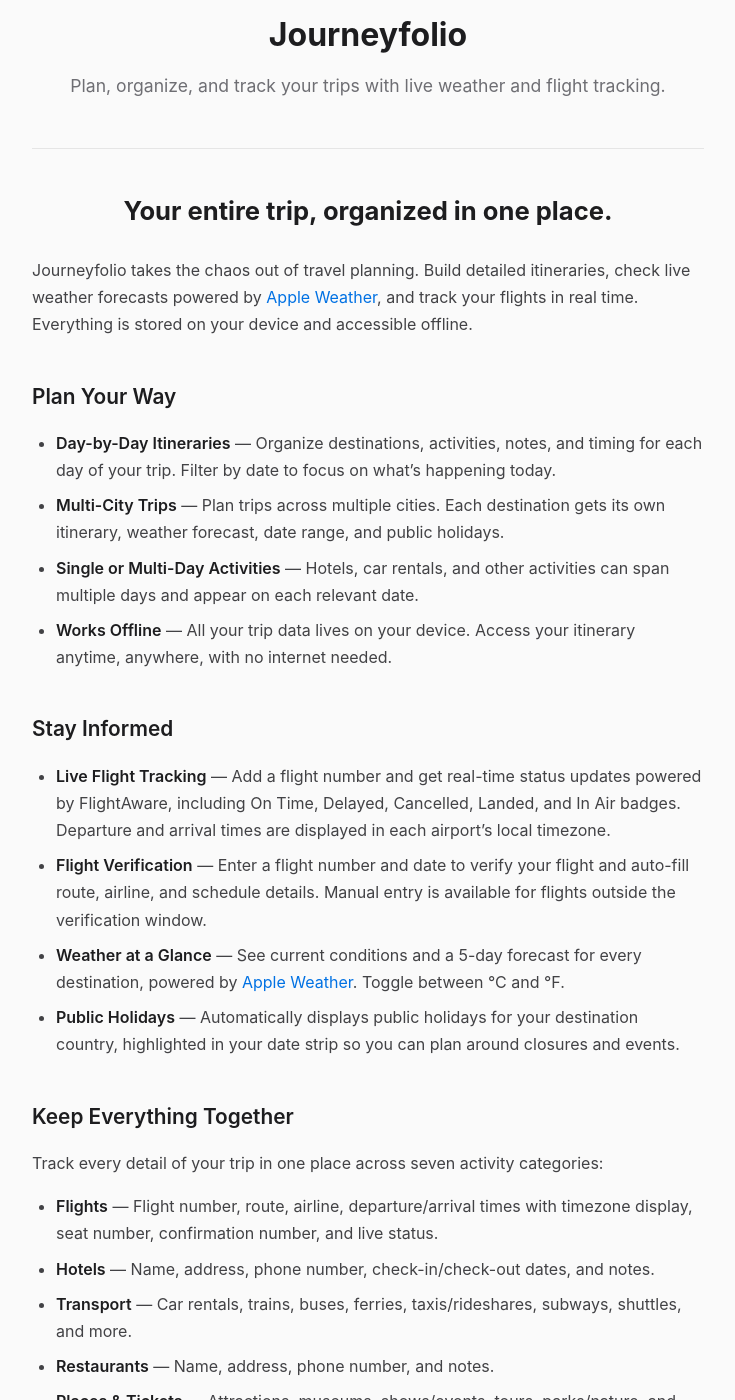
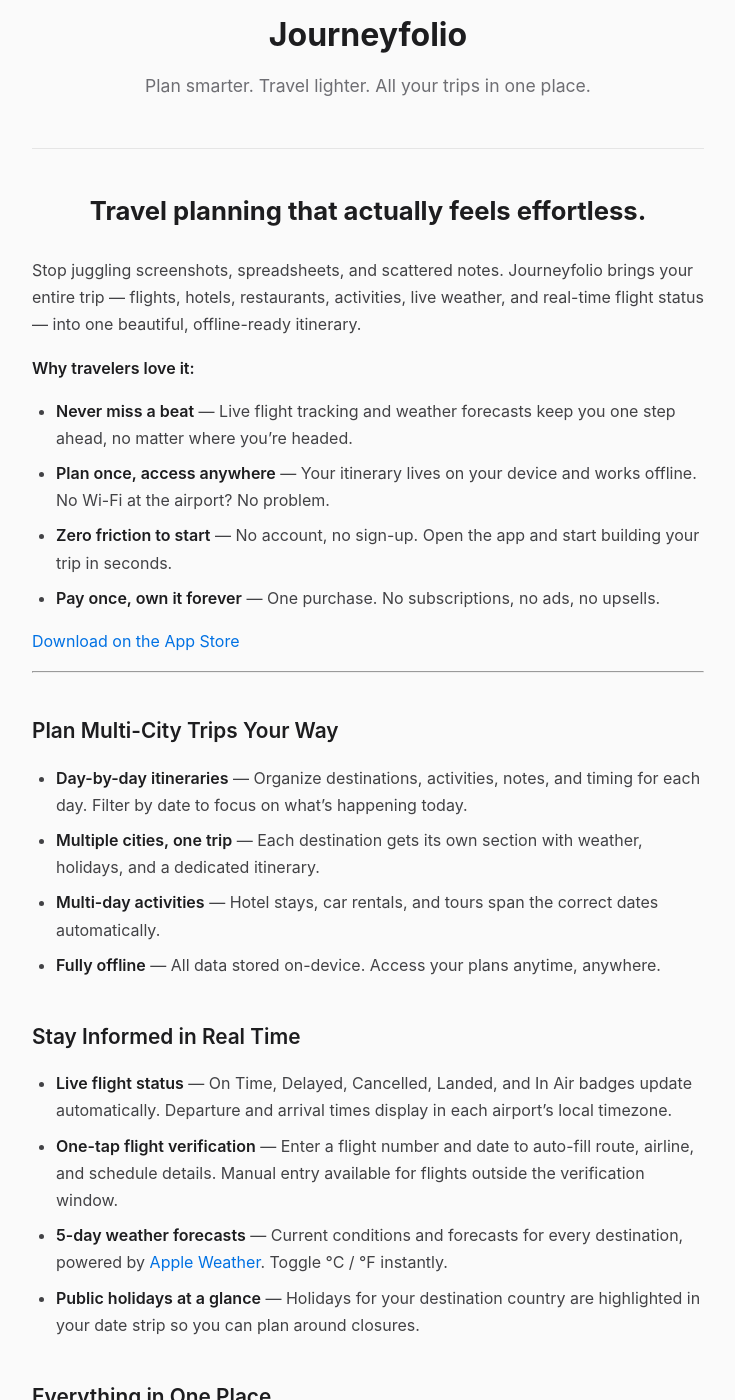
Before and after one commit to bartlettbutter/app_public_pages, a Jekyll site: the page built from marketing-url/journeyfolio/index.md, in a window 1280 px wide and 1400 px high, scrolled down 220 px. Shown: the whole window, without its empty margins (272-1007 px from the left). Built offline with Jekyll 4.4.1, drawn with Linux system fonts in a browser that asks for light colours; some of the changed text lies outside the part shown.

Commit message:
Optimize Journeyfolio marketing, support, and privacy policy pages

```diff
--- a/marketing-url/journeyfolio/index.md
+++ b/marketing-url/journeyfolio/index.md
@@ -2,68 +2,73 @@
 layout: default
 title: Journeyfolio
 app_icon: /app_public_pages/marketing-url/journeyfolio/icon_Journeyfolio.png
-app_description: "Plan, organize, and track your trips with live weather and flight tracking."
+app_description: "Plan smarter. Travel lighter. All your trips in one place."
 ---
 
-# Your entire trip, organized in one place.
+# Travel planning that actually feels effortless.
 
-Journeyfolio takes the chaos out of travel planning. Build detailed itineraries, check live weather forecasts powered by [Apple Weather](https://weatherkit.apple.com/legal-attribution.html), and track your flights in real time. Everything is stored on your device and accessible offline.
+Stop juggling screenshots, spreadsheets, and scattered notes. Journeyfolio brings your entire trip — flights, hotels, restaurants, activities, live weather, and real-time flight status — into one beautiful, offline-ready itinerary.
 
-## Plan Your Way
+**Why travelers love it:**
 
-- **Day-by-Day Itineraries** — Organize destinations, activities, notes, and timing for each day of your trip. Filter by date to focus on what's happening today.
-- **Multi-City Trips** — Plan trips across multiple cities. Each destination gets its own itinerary, weather forecast, date range, and public holidays.
-- **Single or Multi-Day Activities** — Hotels, car rentals, and other activities can span multiple days and appear on each relevant date.
-- **Works Offline** — All your trip data lives on your device. Access your itinerary anytime, anywhere, with no internet needed.
+- **Never miss a beat** — Live flight tracking and weather forecasts keep you one step ahead, no matter where you're headed.
+- **Plan once, access anywhere** — Your itinerary lives on your device and works offline. No Wi-Fi at the airport? No problem.
+- **Zero friction to start** — No account, no sign-up. Open the app and start building your trip in seconds.
+- **Pay once, own it forever** — One purchase. No subscriptions, no ads, no upsells.
 
-## Stay Informed
+[Download on the App Store](#){: .cta-link }
 
-- **Live Flight Tracking** — Add a flight number and get real-time status updates powered by FlightAware, including On Time, Delayed, Cancelled, Landed, and In Air badges. Departure and arrival times are displayed in each airport's local timezone.
-- **Flight Verification** — Enter a flight number and date to verify your flight and auto-fill route, airline, and schedule details. Manual entry is available for flights outside the verification window.
-- **Weather at a Glance** — See current conditions and a 5-day forecast for every destination, powered by [Apple Weather](https://weatherkit.apple.com/legal-attribution.html). Toggle between °C and °F.
-- **Public Holidays** — Automatically displays public holidays for your destination country, highlighted in your date strip so you can plan around closures and events.
+---
 
-## Keep Everything Together
+## Plan Multi-City Trips Your Way
 
-Track every detail of your trip in one place across seven activity categories:
+- **Day-by-day itineraries** — Organize destinations, activities, notes, and timing for each day. Filter by date to focus on what's happening today.
+- **Multiple cities, one trip** — Each destination gets its own section with weather, holidays, and a dedicated itinerary.
+- **Multi-day activities** — Hotel stays, car rentals, and tours span the correct dates automatically.
+- **Fully offline** — All data stored on-device. Access your plans anytime, anywhere.
 
-- **Flights** — Flight number, route, airline, departure/arrival times with timezone display, seat number, confirmation number, and live status.
-- **Hotels** — Name, address, phone number, check-in/check-out dates, and notes.
-- **Transport** — Car rentals, trains, buses, ferries, taxis/rideshares, subways, shuttles, and more.
-- **Restaurants** — Name, address, phone number, and notes.
-- **Places & Tickets** — Attractions, museums, shows/events, tours, parks/nature, and shopping.
-- **Insurance** — Travel insurance details and notes.
-- **Other** — Anything else you want to remember.
+## Stay Informed in Real Time
 
-## Helpful Extras
+- **Live flight status** — On Time, Delayed, Cancelled, Landed, and In Air badges update automatically. Departure and arrival times display in each airport's local timezone.
+- **One-tap flight verification** — Enter a flight number and date to auto-fill route, airline, and schedule details. Manual entry available for flights outside the verification window.
+- **5-day weather forecasts** — Current conditions and forecasts for every destination, powered by [Apple Weather](https://weatherkit.apple.com/legal-attribution.html). Toggle °C / °F instantly.
+- **Public holidays at a glance** — Holidays for your destination country are highlighted in your date strip so you can plan around closures.
 
-- **Location Search** — Search for hotels, restaurants, attractions, and other points of interest near your destination. Results include name, address, and phone number, which are automatically added to your activity. Selected locations display a map preview you can tap to expand.
-- **Smart Destination Input** — Type a city, country, or even a misspelled name and Journeyfolio resolves it to the correct destination with country information for weather and holidays.
-- **Pin Trips** — Swipe to pin your most important trips to the top of the list for quick access.
-- **Year Grouping** — Trips are organized by year so you can easily browse past and upcoming journeys.
+## Everything in One Place
 
-## Simple by Design
+Seven activity categories keep every detail organized:
 
-- **No Account Required** — Open the app and start planning. No sign-up, no login.
-- **One-Time Purchase** — Pay once, use forever. No subscriptions, no ads.
-- **Privacy First** — Your data stays on your device. No analytics, no tracking, no data collection.
+- **Flights** — Number, route, airline, times with timezone, seat, confirmation, and live status.
+- **Hotels** — Address, phone, check-in/out dates, and notes.
+- **Transport** — Car rentals, trains, buses, ferries, rideshares, subways, shuttles.
+- **Restaurants** — Name, address, phone, and notes.
+- **Places & Tickets** — Attractions, museums, events, tours, parks, shopping.
+- **Insurance** — Policy details and notes.
+- **Other** — Anything else worth remembering.
+
+## Smart Features That Save Time
+
+- **Location search** — Find hotels, restaurants, and attractions near your destination. Tap a result to auto-fill details and see a map preview.
+- **Smart destination input** — Type a city, country, or even a misspelled name and Journeyfolio resolves it correctly.
+- **Pin trips** — Swipe to pin important trips to the top of your list.
+- **Year grouping** — Browse past and upcoming journeys organized by year.
 
 ## How It Works
 
-1. **Create a trip** — add a name and your destination city
-2. **Build your itinerary** — add flights, hotels, restaurants, and activities day by day
-3. **Stay informed** — check live weather, verify flights, and see public holidays
-4. **Travel with confidence** — access everything offline, anytime
+1. **Create a trip** — Add a name and destination city.
+2. **Build your itinerary** — Add flights, hotels, restaurants, and activities day by day.
+3. **Stay informed** — Check live weather, verify flights, and see public holidays.
+4. **Travel with confidence** — Access everything offline, anytime.
 
-## Your Privacy, Protected
+## Private by Default
 
-All trip data stays on your device. No accounts, no analytics, no ads. Nothing is uploaded to external servers.
+All trip data stays on your device. No accounts, no analytics, no ads, no data collection. Nothing is uploaded to external servers.
 
 Read our full [Privacy Policy](https://bartlettbutter.github.io/app_public_pages/privacy-policies/journeyfolio/).
 
 ## Compatibility
 
-Journeyfolio requires iOS 18.0 or later.
+Requires iOS 18.0 or later.
 
 ## Need Help?
 
--- a/support-url/journeyfolio/index.md
+++ b/support-url/journeyfolio/index.md
@@ -5,120 +5,148 @@ app_icon: /app_public_pages/support-url/journeyfolio/icon_Journeyfolio.png
 app_description: "Support"
 ---
 
-Welcome to the Journeyfolio support page. Below you'll find answers to common questions and ways to get help.
+We're here to help you get the most out of Journeyfolio. Browse the answers below, or reach out directly — we're happy to assist.
 
-## Frequently Asked Questions
+---
+
+## Getting Started
 
 ### How much does Journeyfolio cost?
 
-Journeyfolio is a one-time purchase on the App Store. There are no subscriptions and no ads.
+Journeyfolio is a one-time purchase on the App Store. No subscriptions, no ads, no in-app purchases. Buy it once and it's yours.
+
+### Do I need to create an account?
+
+No. There's no sign-up, no login, and no account to manage. Open the app and start planning immediately.
+
+### What iOS version do I need?
+
+Journeyfolio requires iOS 18.0 or later on iPhone.
+
+---
+
+## Your Data
 
 ### Where is my trip data stored?
 
-All trip information, including destinations, dates, activities, flight numbers, hotel details, confirmation numbers, and notes, is stored locally on your device. Nothing is uploaded to external servers. There is no cloud sync or backup.
+Everything — destinations, dates, activities, flight numbers, hotel details, confirmation numbers, and notes — is stored locally on your device. Nothing is uploaded to external servers. There is no cloud sync or backup.
+
+### Is my data private?
+
+Yes. Journeyfolio collects no personal data, has no analytics, and runs no advertising. Your trip information stays on your device. See our full [Privacy Policy](https://bartlettbutter.github.io/app_public_pages/privacy-policies/journeyfolio/) for details.
+
+### What happens if I delete the app?
+
+Uninstalling Journeyfolio permanently removes all stored trip data. Since there is no cloud backup, this cannot be undone. We recommend keeping the app installed to preserve your data.
+
+---
+
+## Trip Planning
+
+### Can I plan a trip with multiple cities?
+
+Yes. Add multiple destination cities to a single trip. Each city gets its own itinerary section, weather forecast, date range, and public holidays. Tap a multi-city trip to see all destinations, then tap a city to view its activities.
+
+### What types of activities can I add?
+
+Seven categories cover everything you need:
+
+- **Flights** — Flight number, seat, confirmation number, and live status
+- **Hotels** — Address, phone, check-in/check-out dates, and notes
+- **Transport** — Car rentals, trains, buses, ferries, rideshares, subways, shuttles
+- **Restaurants** — Address and phone number
+- **Places & Tickets** — Attractions, museums, events, tours, parks, shopping
+- **Insurance** — Travel insurance details
+- **Other** — Anything else
+
+### Can activities span multiple days?
+
+Yes. Toggle "Multi-day" when adding an activity (like a hotel stay or car rental) to set start and end dates. The activity appears on each day it spans.
+
+### How do I find hotels and restaurants near my destination?
+
+Use the built-in location search when adding a hotel, restaurant, transport, or places activity. Type a name or keyword, tap a result to auto-fill details, and see a map preview of the location.
+
+### How do I pin or delete a trip?
+
+- **Pin:** Swipe right on a trip to pin it to the top of your list. Swipe right again to unpin.
+- **Delete:** Swipe left on a trip or activity. A confirmation prompt appears before permanent deletion.
+
+---
+
+## Weather & Flights
+
+### How do weather forecasts work?
+
+Add a destination city and Journeyfolio automatically fetches current conditions and a 5-day forecast using [Apple Weather](https://weatherkit.apple.com/legal-attribution.html). Toggle between °C and °F on the weather card. If Apple Weather is temporarily unavailable, OpenWeatherMap is used as a fallback.
+
+### How does flight tracking work?
+
+Add a flight activity, enter your flight number and departure date, then tap "Verify Flight." Journeyfolio auto-fills the route, airline, and departure/arrival times (displayed in each airport's local timezone). For flights within 24 hours of departure, live status badges — On Time, Delayed, Cancelled, Landed, In Air — appear on your flight card.
+
+Schedule verification covers flights up to 12 months in the future and 3 months in the past. For dates outside this range, enter details manually.
+
+### How do public holidays work?
+
+Journeyfolio automatically displays public holidays for your destination's country. Holiday dates are highlighted in the date strip with a soft yellow background. Tap a holiday date to see the holiday name.
 
 ### Do I need an internet connection?
 
-Your trip data is stored locally and accessible offline. An internet connection is only needed for:
+Your trip data is always accessible offline. An internet connection is only needed for:
 - Live weather forecasts
-- Flight schedule verification and status updates
+- Flight verification and status updates
 - Public holiday information
-- Location search (finding hotels, restaurants, and points of interest)
+- Location search
 
-### Can I plan a trip with multiple cities?
-
-Yes. You can add multiple destination cities to a single trip. Each city gets its own itinerary section, weather forecast, date range, and public holidays. Tap a multi-city trip to see all your destinations, then tap a city to view its activities.
-
-### How do I get weather forecasts?
-
-Add a destination city and Journeyfolio will automatically fetch current conditions and a 5-day forecast using [Apple Weather](https://weatherkit.apple.com/legal-attribution.html). You can toggle between Celsius and Fahrenheit directly on the weather card. If Apple Weather is temporarily unavailable, OpenWeatherMap is used as a fallback.
-
-### How does flight tracking work?
-
-Add a flight activity and enter your flight number and departure date. Tap "Verify Flight" to look up the schedule. Journeyfolio will auto-fill the route, airline, and departure/arrival times (displayed in each airport's local timezone). For flights within 24 hours, live status badges (On Time, Delayed, Cancelled, Landed, In Air) appear on your flight card.
-
-Schedule verification is available for flights up to 12 months in the future and 3 months in the past. For dates outside this range, you can enter flight details manually.
-
-### How do public holidays work?
-
-Journeyfolio automatically displays public holidays for your trip destination's country. Holiday dates are highlighted in the date strip with a soft yellow background. Tap a holiday date to see the holiday name displayed below the date strip.
-
-### What types of activities can I add?
-
-Journeyfolio supports seven categories:
-
-- **Flights** — With flight number, seat, confirmation number, and live status
-- **Hotels** — With address, phone, check-in/check-out dates, and notes
-- **Transport** — Car rentals, trains, buses, ferries, taxis/rideshares, subways, shuttles
-- **Restaurants** — With address and phone number
-- **Places & Tickets** — Attractions, museums, shows/events, tours, parks/nature, shopping
-- **Insurance** — Travel insurance details
-- **Other** — Anything else
-
-Hotels, transport, restaurants, and places support built-in location search to find and attach a place with its address and phone number.
-
-### Can activities span multiple days?
-
-Yes. When adding an activity (such as a hotel stay or car rental), toggle "Multi-day" to set a start and end date. The activity will appear on each day it spans when you filter by date.
-
-### How do I find hotels and restaurants near my destination?
-
-When adding a hotel, restaurant, transport, or places activity, use the built-in location search. Type a name or keyword and results will appear with name, address, and phone number. Tap a result to auto-fill the details and see a map preview of the location.
-
-### How do I pin a trip?
-
-Swipe right on a trip in your list to pin it. Pinned trips stay at the top in a dedicated section for quick access. Swipe right again to unpin.
-
-### How do I delete a trip or activity?
-
-Swipe left on a trip or activity to delete it. A confirmation prompt will appear before deletion. All associated data will be permanently removed.
-
-### What does the destination input support?
-
-You can type a city name (e.g., "Tokyo"), a country name (e.g., "France", which resolves to Paris), or even a misspelled name. Journeyfolio uses smart matching to resolve your input to the correct destination.
-
-### Is my data private?
-
-Yes. All trip data stays on your device. No personal data is collected or transmitted. See our full [Privacy Policy](https://bartlettbutter.github.io/app_public_pages/privacy-policies/journeyfolio/) for details.
+---
 
 ## Troubleshooting
 
 ### Weather forecasts aren't loading
 
-Make sure your device is connected to Wi-Fi or cellular data. If the issue persists, check that the destination city name is spelled correctly. Weather data is provided by [Apple Weather](https://weatherkit.apple.com/legal-attribution.html) with OpenWeatherMap as a fallback.
+Check that your device has an internet connection and that the destination city name is correct. Weather data is provided by [Apple Weather](https://weatherkit.apple.com/legal-attribution.html) with OpenWeatherMap as a fallback.
 
 ### Flight verification says "No flight found"
 
-- Verify that the flight number is entered correctly (e.g., "JL001" or "AA100").
-- Check that the departure date is correct.
-- Schedule verification is available for flights within 3 months in the past to 12 months in the future. For dates outside this range, use manual entry.
-- Some regional or charter flights may not be available in the database.
+- Double-check the flight number format (e.g., "JL001" or "AA100").
+- Confirm the departure date is correct.
+- Verification covers 3 months past to 12 months future. For dates outside this range, use manual entry.
+- Some regional or charter flights may not be in the database.
 
 ### Flight status isn't showing
 
-Live flight status is only available for flights within approximately 24 hours of departure. For flights further out, the verified schedule information (route, times, airline) will still be displayed.
+Live status badges only appear for flights within approximately 24 hours of departure. Verified schedule information (route, times, airline) is still displayed for flights further out.
 
 ### Location search isn't returning results
 
-Make sure you have an internet connection. Try a more specific search term (e.g., "Hilton Tokyo" instead of "hotel"). Location search works best with specific place names or addresses.
+Ensure you have an internet connection. Try a more specific term (e.g., "Hilton Tokyo" instead of "hotel"). Location search works best with specific place names.
 
 ### Public holidays aren't showing
 
-Holidays require a valid country code for your destination. If you entered a destination that couldn't be resolved to a specific country, holidays may not appear. Try editing the destination to a more specific city name (e.g., "Paris, France" instead of just "Paris").
+Holidays require a valid country for your destination. If the destination couldn't be resolved to a country, try a more specific city name (e.g., "Paris, France").
 
-### The app is crashing
+### The app is crashing or behaving unexpectedly
 
-Make sure you're running the latest version of Journeyfolio from the App Store. If the problem continues, try restarting your device.
+1. Make sure you're running the latest version from the App Store.
+2. Restart the app.
+3. Restart your device.
+4. If the issue persists, email us with a description of what happened.
 
 ### My trip data seems to be missing
 
-Trip data is stored locally and preserved across app updates. Try restarting the app or your device. Note that uninstalling the app will permanently delete all trip data since there is no cloud backup. If your data is still missing after a restart, please email us at [bartlettbutter@gmail.com](mailto:bartlettbutter@gmail.com).
+Trip data is preserved across app updates. Try restarting the app or your device. Note that uninstalling the app permanently deletes all data (no cloud backup). If data is still missing after a restart, please contact us.
 
-## Compatibility
-
-- iOS 18.0 or later
-- iPhone
+---
 
 ## Contact Us
 
-If your question isn't answered here, please email us at [bartlettbutter@gmail.com](mailto:bartlettbutter@gmail.com) and we'll get back to you.
+Can't find what you're looking for? We'd love to hear from you.
+
+**Email:** [bartlettbutter@gmail.com](mailto:bartlettbutter@gmail.com)
+
+We aim to respond within 48 hours. When writing, please include:
+- Your device model and iOS version
+- A brief description of the issue
+- Steps to reproduce the problem (if applicable)
+
+Thank you for using Journeyfolio.
```
Also changed, not shown: privacy-policies/journeyfolio/index.md (+43 -25 lines).
